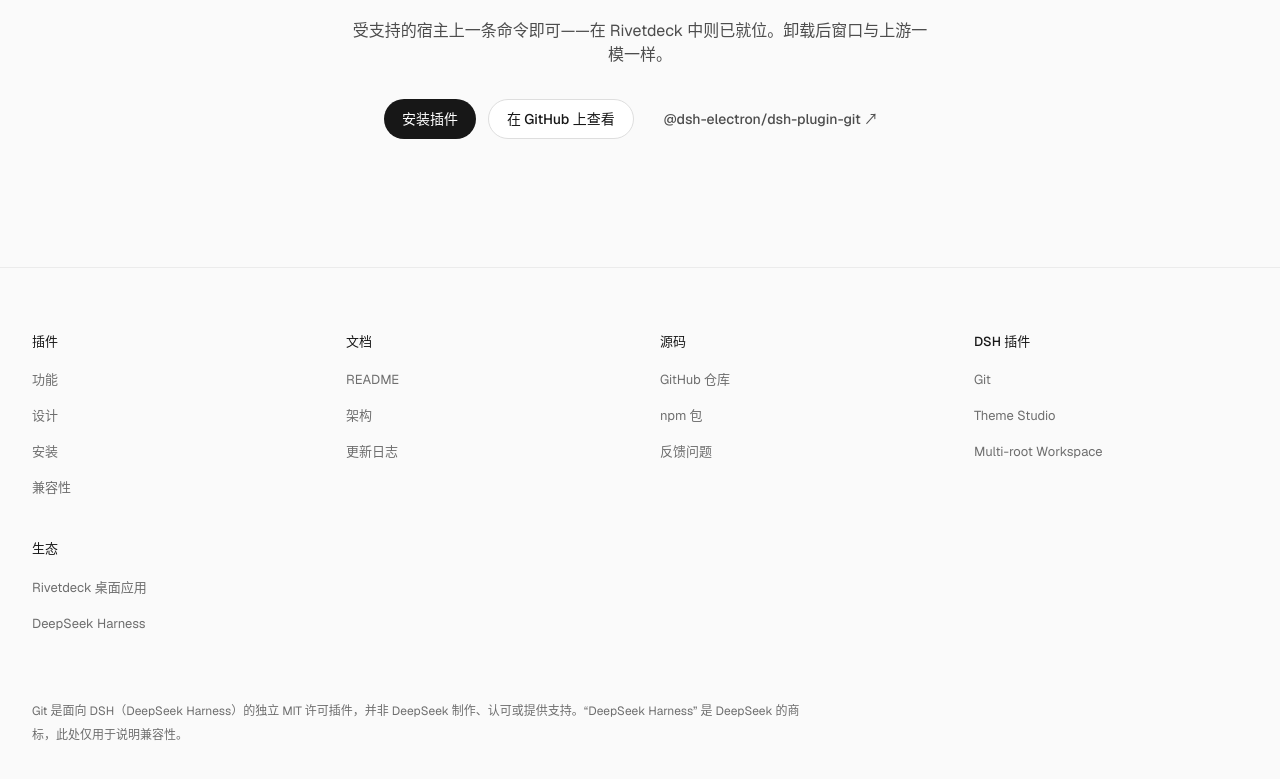
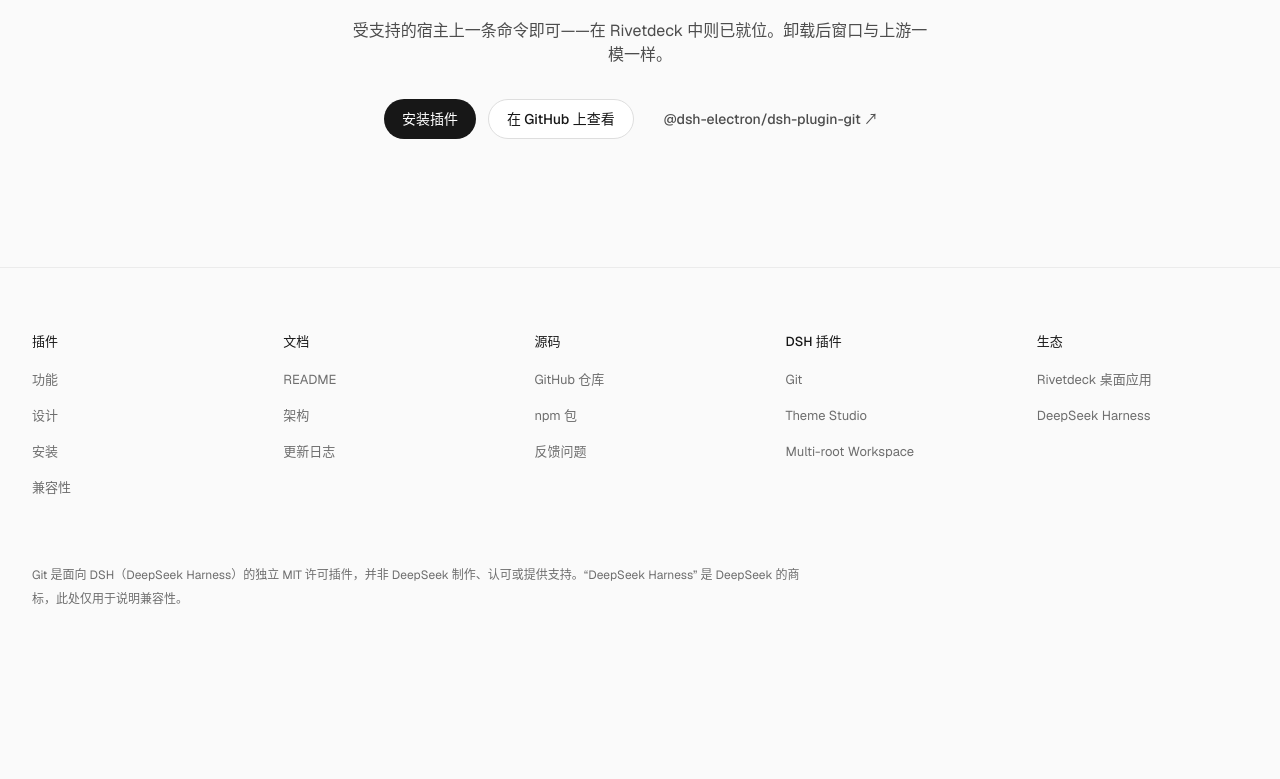
Before and after one commit to cherrchen/rivetdeck-website, a Next.js app: page /zh/plugins/git in a window 1280 px wide. Shown: the part 7556-8335 px from the top of the page. After the commit the page ends 8231 px from the top, so only its background shows below. Built offline with nearby package versions, Linux system fonts and the light colour scheme; no server answers.

Commit message:
Let the site footer size its columns to the column count
The footer grid was fixed at four columns, so the new DSH plugins column
wrapped to a second row. Drive the large breakpoint from a CSS variable
so home keeps four columns and plugin pages get five in one row.

```diff
--- a/components/site-footer.tsx
+++ b/components/site-footer.tsx
@@ -10,7 +10,7 @@
   return (
     <footer className="border-t border-border">
       <Container className="py-16">
-        <div className="grid gap-10 sm:grid-cols-2 lg:grid-cols-4">
+        <div className="grid gap-10 sm:grid-cols-2 lg:grid-cols-(--cols)" style={{ '--cols': `repeat(${columns.length}, minmax(0, 1fr))` } as React.CSSProperties}>
           {columns.map((col) => (
             <div key={col.title}>
               <h2 className="text-[13px] font-medium">{col.title}</h2>
```
